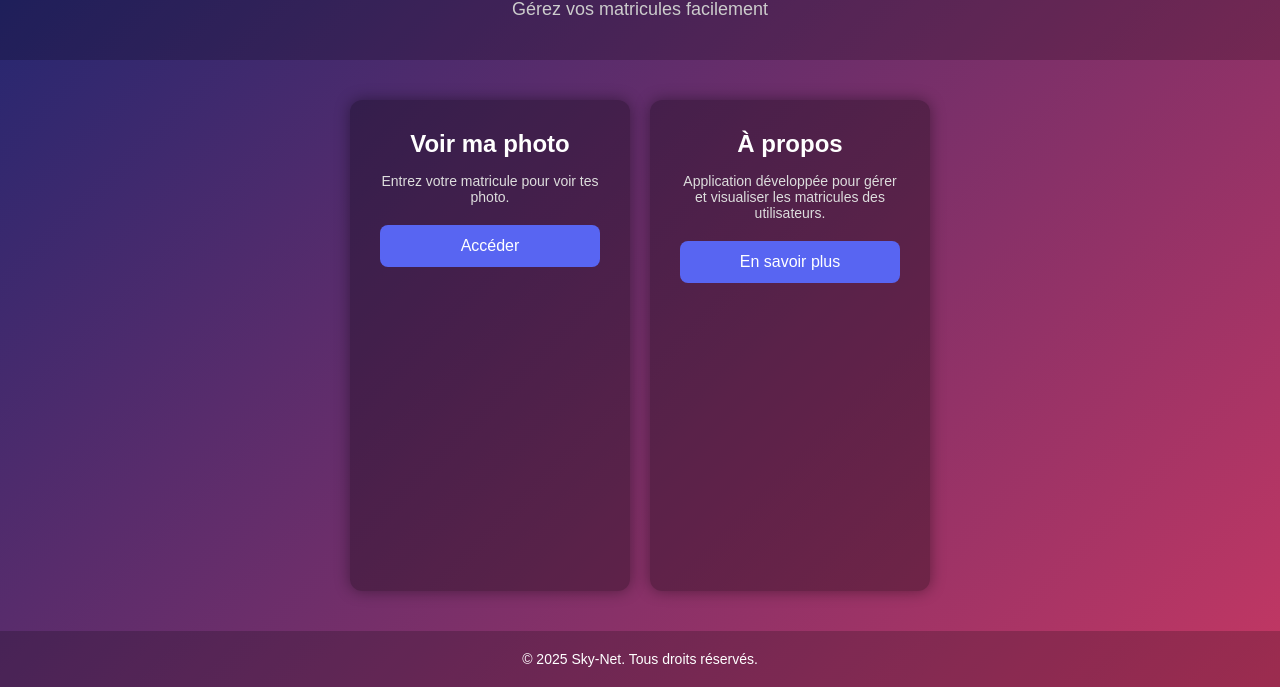
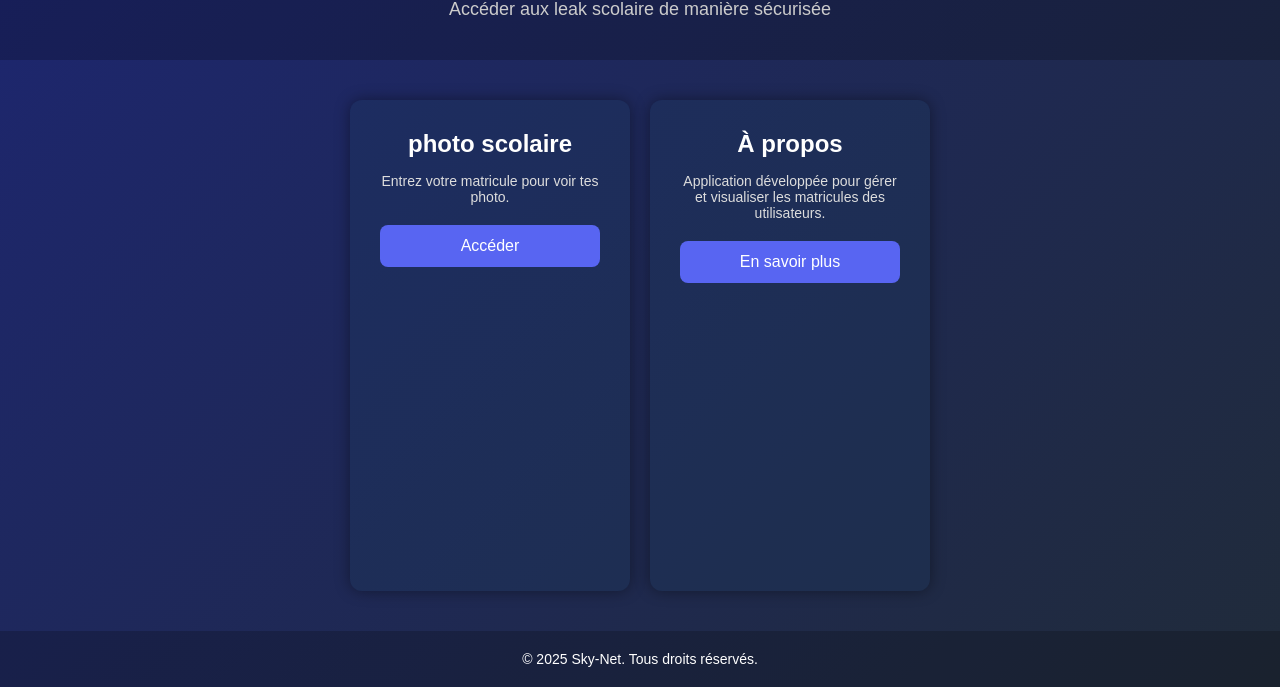
Before and after one commit to Lily908lvanny/photomatrix, a plain HTML site: page index.html in a window 1280 px wide. Shown: the part 113-800 px from the top of the page. Drawn offline with Linux system fonts and the light colour scheme.

Commit message:
modifications

```diff
--- a/css/style.css
+++ b/css/style.css
@@ -10,7 +10,7 @@ body {
     display: flex;
     flex-direction: column;
     min-height: 100vh;
-    background: linear-gradient(135deg, #1d2671, #c33763);
+    background: linear-gradient(135deg, #1d2671, #202b3a);
     color: #fff;
 }
 
@@ -42,7 +42,7 @@ body {
 }
 
 .card {
-    background: rgba(0,0,0,0.3);
+    background: rgba(27, 59, 95, 0.3);
     padding: 30px;
     border-radius: 12px;
     width: 280px;
@@ -92,11 +92,8 @@ input, textarea {
 }
 
 textarea {
-<<<<<<< HEAD
     height: 40px;
-=======
     height: 38px;
->>>>>>> e68ce79230785860beca7e8d4122ba51f980269a
     resize: none;
 }
 
--- a/index.html
+++ b/index.html
@@ -9,12 +9,12 @@
 <body>
     <header class="app-header">
         <h1 class="titre">Sky-Net</h1>
-        <p class="subtitle">Gérez vos matricules facilement</p>
+        <p class="subtitle">Accéder aux leak scolaire de manière sécurisée</p>
     </header>
 
     <main class="app-main">
         <div class="card">
-            <h2>Voir ma photo</h2>
+            <h2>photo scolaire</h2>
             <p>Entrez votre matricule pour voir tes photo.</p>
             <button onclick="location.href='matricule.html'">Accéder</button>
         </div>
```
